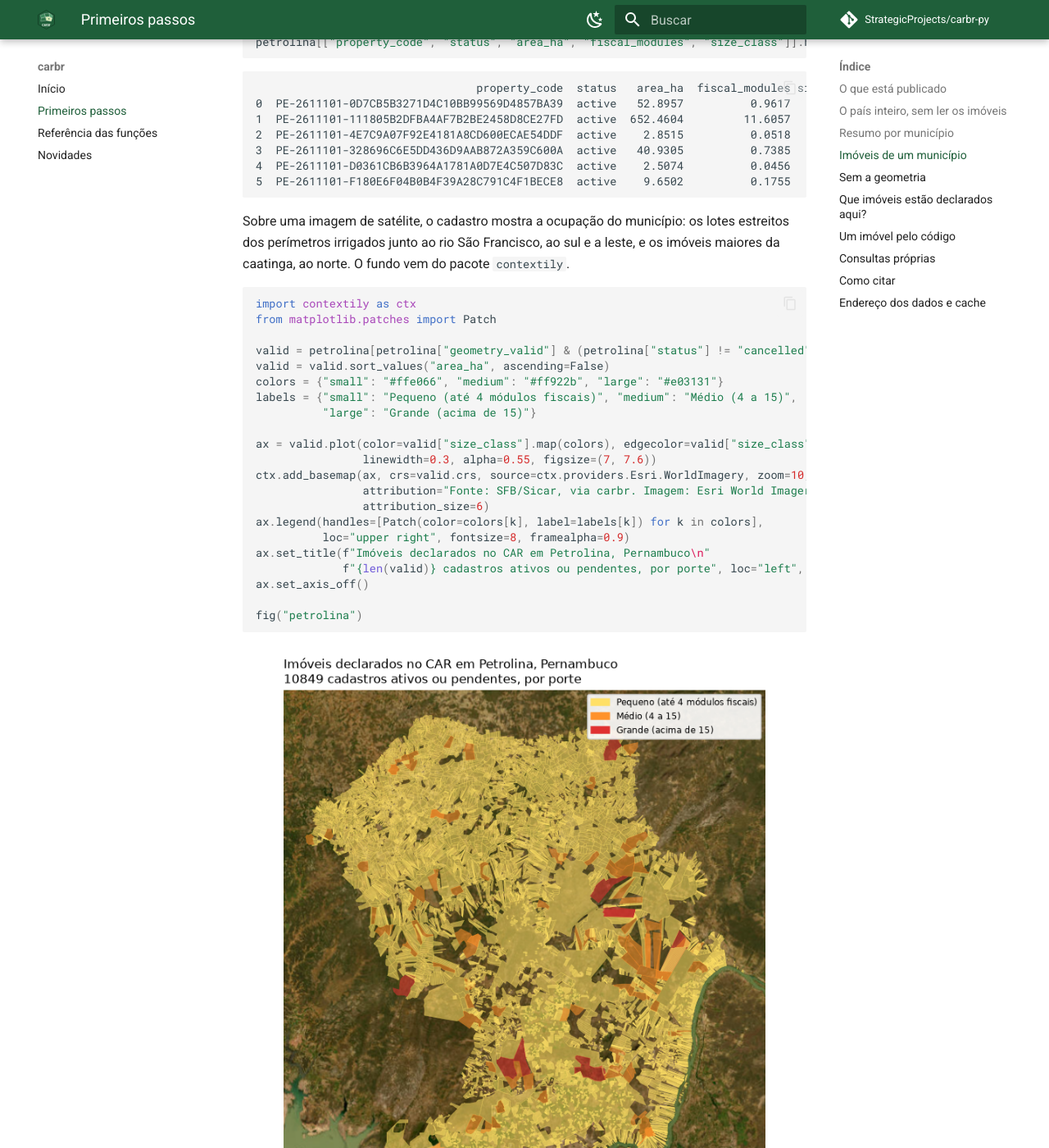
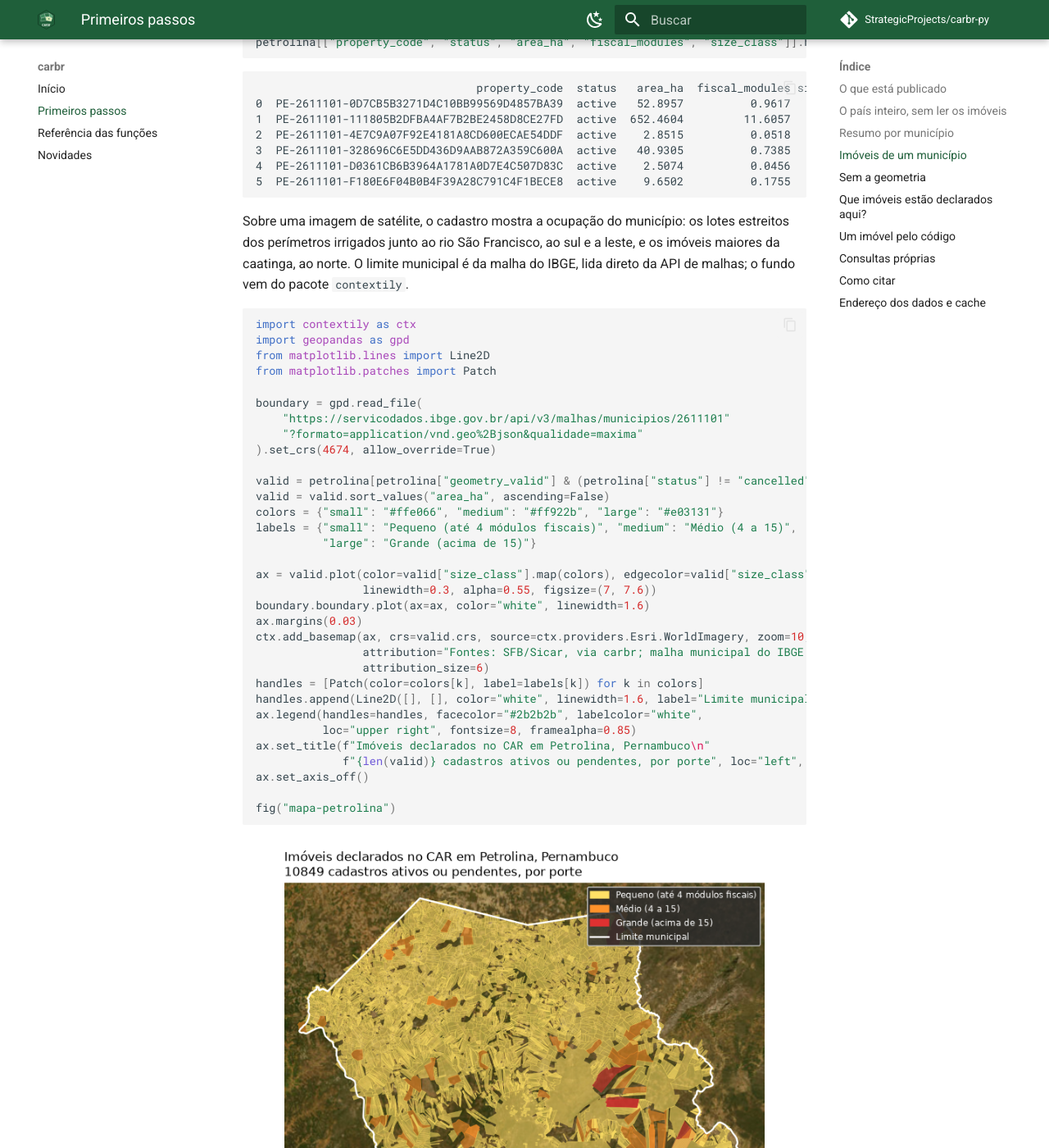
Before and after one commit to castlaboratory/carbr-py, an MkDocs documentation site: the page built from docs/primeiros-passos.md, in a window 1280 px wide and 1400 px high, scrolled down 5499 px. Shown: the whole window at 82% size. Built offline with MkDocs 1.6.1 and Material for MkDocs 9.7.7, drawn with Linux system fonts in a browser that asks for light colours; comment, search, counter and statistics services are not loaded.

Commit message:
Vinheta: limite municipal do IBGE no mapa de Petrolina
Co-Authored-By: Claude Fable 5.2 <noreply@anthropic.com>

````diff
--- a/docs/primeiros-passos.md
+++ b/docs/primeiros-passos.md
@@ -232,11 +232,19 @@ petrolina[["property_code", "status", "area_ha", "fiscal_modules", "size_class"]
 
 Sobre uma imagem de satélite, o cadastro mostra a ocupação do município: os lotes
 estreitos dos perímetros irrigados junto ao rio São Francisco, ao sul e a leste, e os
-imóveis maiores da caatinga, ao norte. O fundo vem do pacote `contextily`.
+imóveis maiores da caatinga, ao norte. O limite municipal é da malha do IBGE, lida
+direto da API de malhas; o fundo vem do pacote `contextily`.
 
 ```python
 import contextily as ctx
+import geopandas as gpd
+from matplotlib.lines import Line2D
 from matplotlib.patches import Patch
+
+boundary = gpd.read_file(
+    "https://servicodados.ibge.gov.br/api/v3/malhas/municipios/2611101"
+    "?formato=application/vnd.geo%2Bjson&qualidade=maxima"
+).set_crs(4674, allow_override=True)
 
 valid = petrolina[petrolina["geometry_valid"] & (petrolina["status"] != "cancelled")]
 valid = valid.sort_values("area_ha", ascending=False)
@@ -246,19 +254,23 @@ labels = {"small": "Pequeno (até 4 módulos fiscais)", "medium": "Médio (4 a 1
 
 ax = valid.plot(color=valid["size_class"].map(colors), edgecolor=valid["size_class"].map(colors),
                 linewidth=0.3, alpha=0.55, figsize=(7, 7.6))
+boundary.boundary.plot(ax=ax, color="white", linewidth=1.6)
+ax.margins(0.03)
 ctx.add_basemap(ax, crs=valid.crs, source=ctx.providers.Esri.WorldImagery, zoom=10,
-                attribution="Fonte: SFB/Sicar, via carbr. Imagem: Esri World Imagery.",
+                attribution="Fontes: SFB/Sicar, via carbr; malha municipal do IBGE. Imagem: Esri World Imagery.",
                 attribution_size=6)
-ax.legend(handles=[Patch(color=colors[k], label=labels[k]) for k in colors],
-          loc="upper right", fontsize=8, framealpha=0.9)
+handles = [Patch(color=colors[k], label=labels[k]) for k in colors]
+handles.append(Line2D([], [], color="white", linewidth=1.6, label="Limite municipal"))
+ax.legend(handles=handles, facecolor="#2b2b2b", labelcolor="white",
+          loc="upper right", fontsize=8, framealpha=0.85)
 ax.set_title(f"Imóveis declarados no CAR em Petrolina, Pernambuco\n"
              f"{len(valid)} cadastros ativos ou pendentes, por porte", loc="left", fontsize=11)
 ax.set_axis_off()
 
-fig("petrolina")
+fig("mapa-petrolina")
 ```
 
-![petrolina](assets/petrolina.png)
+![mapa-petrolina](assets/mapa-petrolina.png)
 
 Os filtros combinam. Só os imóveis grandes com cadastro ativo:
 
````
Also changed, not shown: docs/precompile.py (+17 -5 lines), docs/assets/mapa-petrolina.png (added), docs/assets/petrolina.png (deleted).
